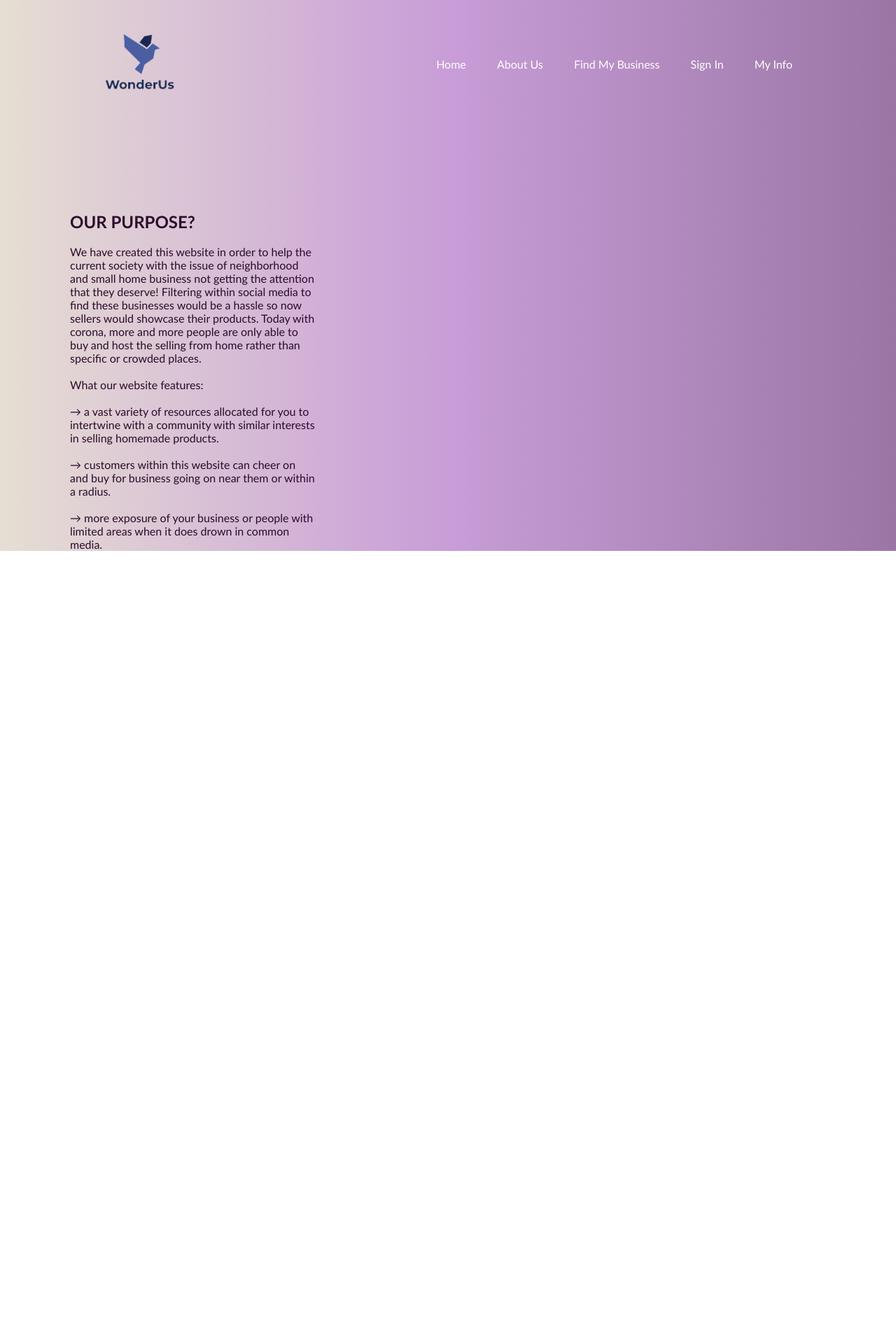
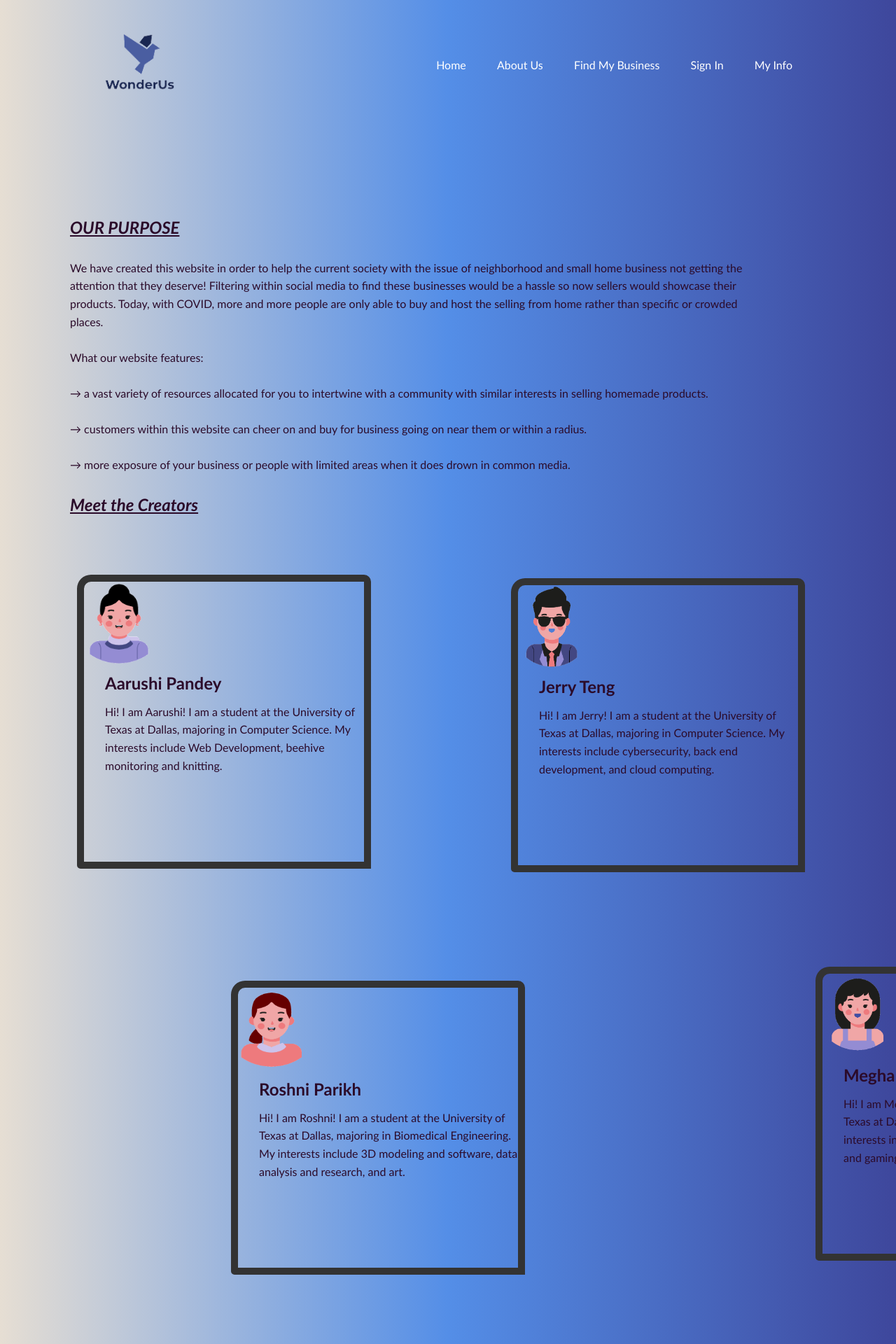
Before and after one commit to hackathon-peeps/winter-hacklympics, a Node server app: page /aboutus in a window 1280 px wide. Shown: the top 1920 px of the page at 70% size. Run offline with Node 20, Linux system fonts and the light colour scheme; some libraries are stand-ins or nearby versions.

Commit message:
updated frontend

```diff
--- a/public/css/about.css
+++ b/public/css/about.css
@@ -1,60 +1,133 @@
-* {
+*{
   margin: 0;
   padding: 0;
-	font-family: "Trebuchet MS", "Lucida Sans Unicode", "Lucida Grande",
-		"Lucida Sans", Arial, sans-serif;
-	color: #2b0b2a;
+  line-height: 1.6em;
+  font-family: 'Trebuchet MS', 'Lucida Sans Unicode', 'Lucida Grande', 'Lucida Sans', Arial, sans-serif;
+  color: #2B0B2A;
 }
 
-.main {
+.main{
+  float: left;
   width: 100%;
-	height: 100%;
-	position: relative;
-	overflow: hidden;
+  height: 100vh;
+  overflow:auto;
   /**background: linear-gradient(right, #9c27b0,#8ecdff);
   background:linear-gradient(90deg, #9A76A5 33%,#C89DD8 40%, #E6DED3 60%);
   background: linear-gradient(to left,#211522,#613659,#D3B1C2);*/
-	background: linear-gradient(to left, #9a76a5, #c89dd8, #e6ded3);
+  background: linear-gradient(to left, #3E479C,#548EE7,#E6DED3)
 }
 
-nav {
+nav{
   width: 80%;
   position: sticky;
   margin: 20px auto;
   z-index: 1;
   display: flex;
   align-items: center;
+
 }
-.logo {
+ .logo{
   flex-basis: 20%;
 }
 .logo img {
   width: 150px;
+
 }
 
-.nav-links {
+.nav-links{
   flex: 1;
   text-align: right;
+
 }
 
-.nav-links ul li {
+.nav-links ul li
+{
   list-style: none;
   display: inline-block;
   margin: 0 20px;
 }
 
-.nav-links ul li a {
+.nav-links ul li a
+{
   color: #fff;
 
   text-decoration: none;
+
 }
 
-.container {
-	margin-right: 100px;
+.container{
+  margin-right:100px;
   margin-left: 100px;
 }
 
-.header-text {
-	max-width: 350px;
+.header-text{
+  max-width: 1000px;
   margin-top: 140px;
+
 }
+
+#mainFooter{
+  background: #3333;
+  color:#fff;
+  text-align: center;
+  padding:20px;
+  margin-top: 500px;
+}
+.feature img{
+  width: 100px;
+  height: 120px;
+}
+
+.feature{
+  position:relative;
+  display: flex;
+  color: #fff;
+
+}
+
+.feature div{
+ margin-left: 30px;
+
+}
+
+.feature div p{
+  margin-top: 8px;
+
+
+ }
+ .one{
+  top: 80px;
+  right: 20px;
+
+}
+
+.two{
+  top: -335px;
+  left: 600px;
+
+}
+
+.three{
+  top: -763px;
+  left: 1250px;
+}
+
+.four{
+  top: -600px;
+  left: 200px;
+}
+
+.five{
+  top: -1040px;
+  left: 1035px;
+}
+#pExample{
+  width: 400px;
+  height: 400px;
+  border: 10px solid #333;
+  border-radius: 20px 10px 0 5px;
+  position: relative;
+  /* left: 50px;
+  top: 100px; */
+
+}
--- a/views/aboutus.hbs
+++ b/views/aboutus.hbs
@@ -1,31 +1,14 @@
-{{!--
-<!--Starting of Nav-->
-<nav>
-  <div class="logo">
-    <img src="images/ro.png">
-  </div>
-  <div class="nav-links">
-    <ul>
-      <li><a href="index.html">Home</a></li>
-      <li><a href="#">About Us</a></li>
-      <li><a href="business.html">Find My Business</a></li>
-      <li><a href="/auth/google">Sign In</a></li>
-      <li><a href="myinfo.html">My Info</a></li>
-    </ul>
-  </div>
-</nav>
-<!--Ending of Nav--> --}}
-
 <!--About Us-->
 <section id="header">
   <div class="container">
+
     <div class="header-text">
-      <h1>OUR PURPOSE?</h1>
+      <h1><ins><i>OUR PURPOSE</i></ins></h1>
       <br>
-      <p>We have created this website in order to help the current society with the issue of neighborhood and small
-        home business not getting the attention that they deserve! Filtering within social media to find these
-        businesses would be a hassle so now sellers would showcase their products. Today with corona, more and more
-        people are only able to buy and host the selling from home rather than specific or crowded places.</p>
+      <p>We have created this website in order to help the current society with the issue of neighborhood and small home
+        business not getting the attention that they deserve! Filtering within social media to find these businesses
+        would be a hassle so now sellers would showcase their products. Today, with COVID, more and more people are only
+        able to buy and host the selling from home rather than specific or crowded places.</p>
       <br>
       <p>What our website features:
       <p>
@@ -33,15 +16,73 @@
       <p>→ a vast variety of resources allocated for you to intertwine with a community with similar interests in
         selling homemade products.</p>
       <br>
-      <p>→ customers within this website can cheer on and buy for business going on near them or within a radius.
-      </p>
+      <p>→ customers within this website can cheer on and buy for business going on near them or within a radius.</p>
       <br>
       <p>→ more exposure of your business or people with limited areas when it does drown in common media.</p>
 
-
+      <br>
       </p>
 
+
+      <h1><ins><i>Meet the Creators</i></ins></h1>
+
+
+
+      <div class="feature one">
+        <div id="pExample">
+          <img src="images/aarushiimage.png">
+          <div>
+            <h1>Aarushi Pandey</h1>
+            <p> Hi! I am Aarushi! I am a student at the University of Texas at Dallas, majoring in Computer Science. My
+              interests include Web Development, beehive monitoring and knitting.</p>
+          </div>
+        </div>
+      </div>
+      <div class="feature two">
+        <div id="pExample">
+          <img src="images/jerryimage.png">
+          <div>
+            <h1>Jerry Teng</h1>
+            <p>Hi! I am Jerry! I am a student at the University of Texas at Dallas, majoring in Computer Science. My
+              interests include cybersecurity, back end development, and cloud computing.</p>
+          </div>
+        </div>
+      </div>
+      <div class="feature three">
+        <div id="pExample">
+          <img src="images/vedhaimage.png">
+          <div>
+            <h1>Vedha Jonnada</h1>
+            <p>Hi! I am Vedha! I am a student at the University of Texas at Dallas, majoring in Electrical Engineering.
+              My interests include circuit engineering, web design , and dancing. </p>
+          </div>
+        </div>
+      </div>
+      <div class="feature four">
+        <div id="pExample">
+          <img src="images/roimage.png">
+          <div>
+            <h1>Roshni Parikh</h1>
+            <p>Hi! I am Roshni! I am a student at the University of Texas at Dallas, majoring in Biomedical Engineering.
+              My interests include 3D modeling and software, data analysis and research, and art.</p>
+          </div>
+        </div>
+      </div>
+    </div>
+    <div class="feature five">
+      <div id="pExample">
+        <img src="images/meghaimage.png">
+        <div>
+          <h1>Megha Ghosh</h1>
+          <p>Hi! I am Megha! I am a student at the University of Texas at Dallas, majoring in BioChemistry. My interests
+            include research, cognative science, poetry, and gaming</p>
+        </div>
+      </div>
     </div>
   </div>
 
+
 </section>
+<footer id="mainFooter">
+  <p>Copyright &copy; 2020 Iconic Hackathon Team</p>
+</footer>
```
Also changed, not shown: public/css/business.css (+11 -2 lines), public/css/myinfo.css (+14 -2 lines), public/css/signin.css (+10 -2 lines), public/css/styles.css (+37 -14 lines), views/index.hbs (+7 -25 lines), views/myinfo.hbs (+9 -20 lines), views/signin.hbs (+6 -30 lines), public/images/aarushiimage.png (added), public/images/jerryimage.png (added), public/images/meghaimage.png (added), public/images/roimage.png (added), public/images/vedhaimage.png (added). Lines whose indentation alone changed are shown as unchanged.
